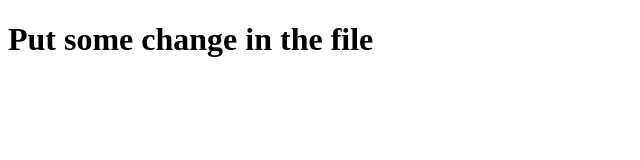
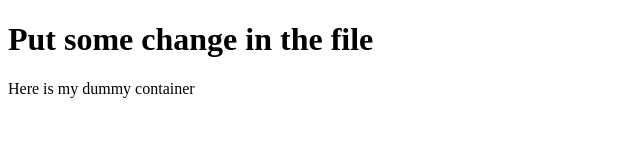
Before and after one commit to coolbeatz71/get-started, a plain HTML site: page index.html in a window 1280 px wide. Shown: the whole page, without its empty margins (0-640 px from the left). Drawn offline with Linux system fonts and the light colour scheme.

Commit message:
Adding div with class container to the html file

```diff
--- a/index.html
+++ b/index.html
@@ -5,6 +5,9 @@
 </head>
 <body>
     <h1>Put some change in the file</h1>
+    <div class="container">
+        Here is my dummy container
+    </div>
     <script src="Isogram.js">
     </script>
 </body>
```
